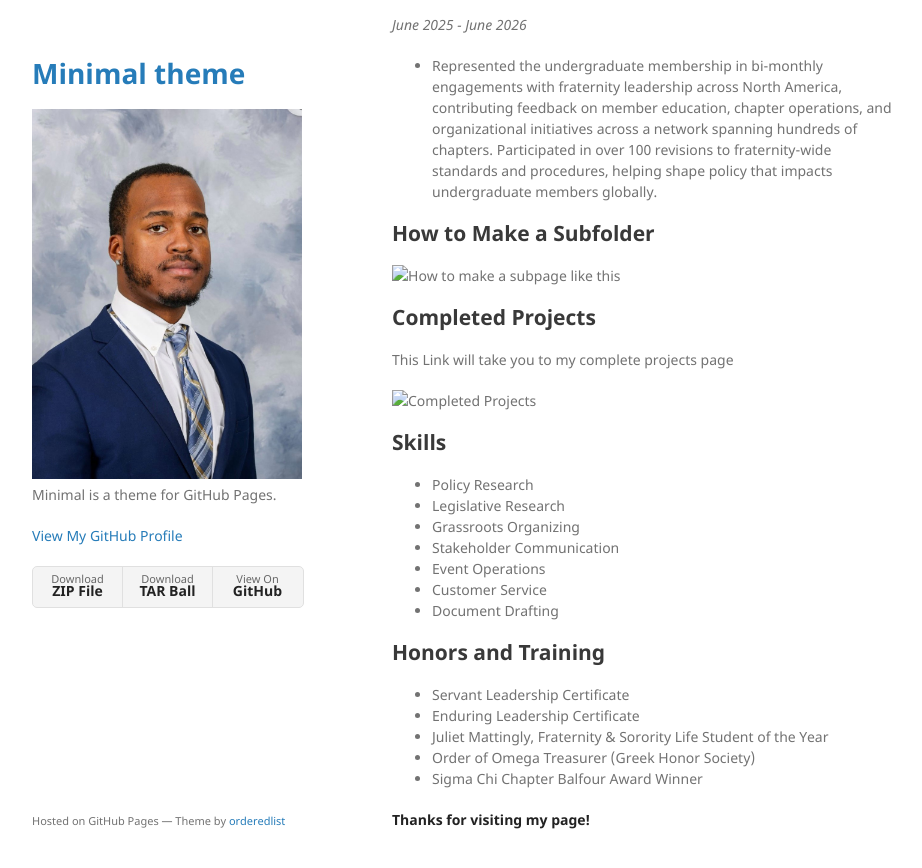
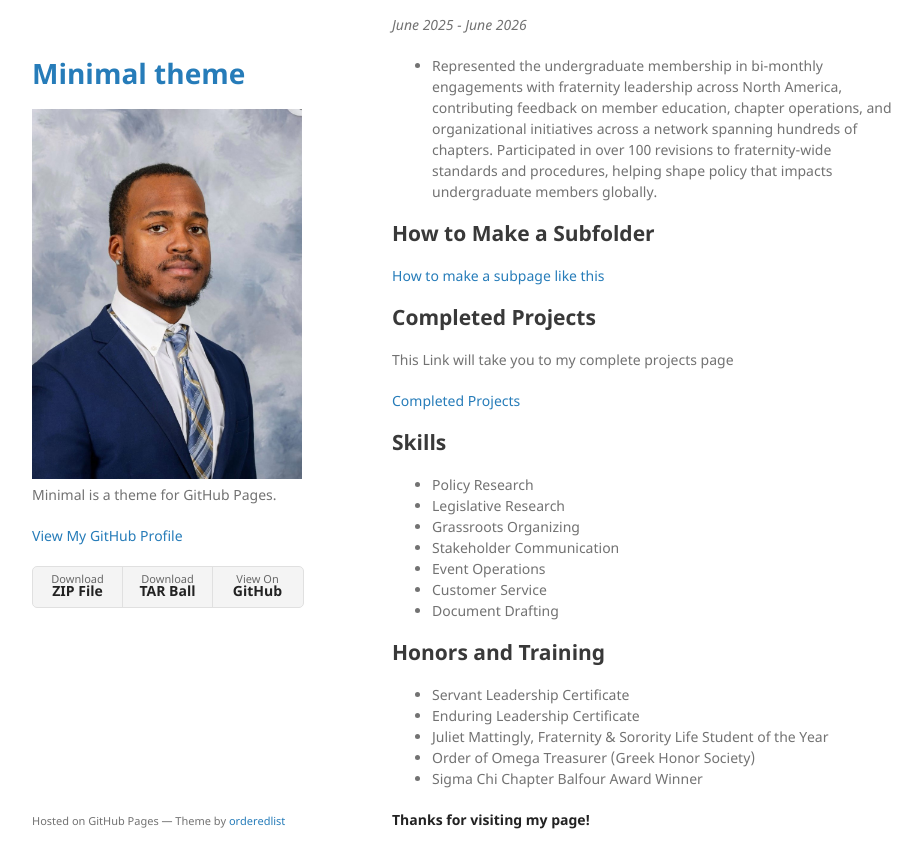
Before and after one commit to Zllewis1/Zllewis1.github.io, a Jekyll site: the page built from index.md, in a window 1280 px wide and 900 px high, scrolled down 2107 px. Shown: the top 868 px of the window, without its empty margins (178-1100 px from the left). Built offline with Jekyll 4.4.1, drawn with Linux system fonts in a browser that asks for light colours; our own code applies the rules of GitHub Pages for plain Markdown files.

Commit message:
Correct link formatting in index.md
Fixed LinkedIn links and updated project links to ensure proper formatting.

```diff
--- a/index.md
+++ b/index.md
@@ -3,7 +3,7 @@
 
 Email: Zacharylew777@gmail.com
 
-[LinkedIn](linkedin.com/in/zachary-lewis-655365297)
+[LinkedIn](linkedin.com/in/zachary-lewis-655365297/)
 
 ## Summary
 - I am a recent Political Science graduate from California State University San Marcos with hands-on experience in public policy research, nonprofit advocacy, and student leadership. I enjoy turning research into action, improving how organizations run, and supporting the people around me.
@@ -70,13 +70,13 @@ Email: Zacharylew777@gmail.com
 
 ## How to Make a Subfolder
 
-![How to make a subpage like this](https:zllewis1.github.io/portfolioguide/)
+[How to make a subpage like this](https:zllewis1.github.io/portfolioguide/)
 
 ## Completed Projects
 
 This Link will take you to my complete projects page
 
-![Completed Projects](https://zllewis1.github.io/Projects-Folder/)
+[Completed Projects](https://zllewis1.github.io/Projects-Folder/)
 
 ## Skills
 
```
